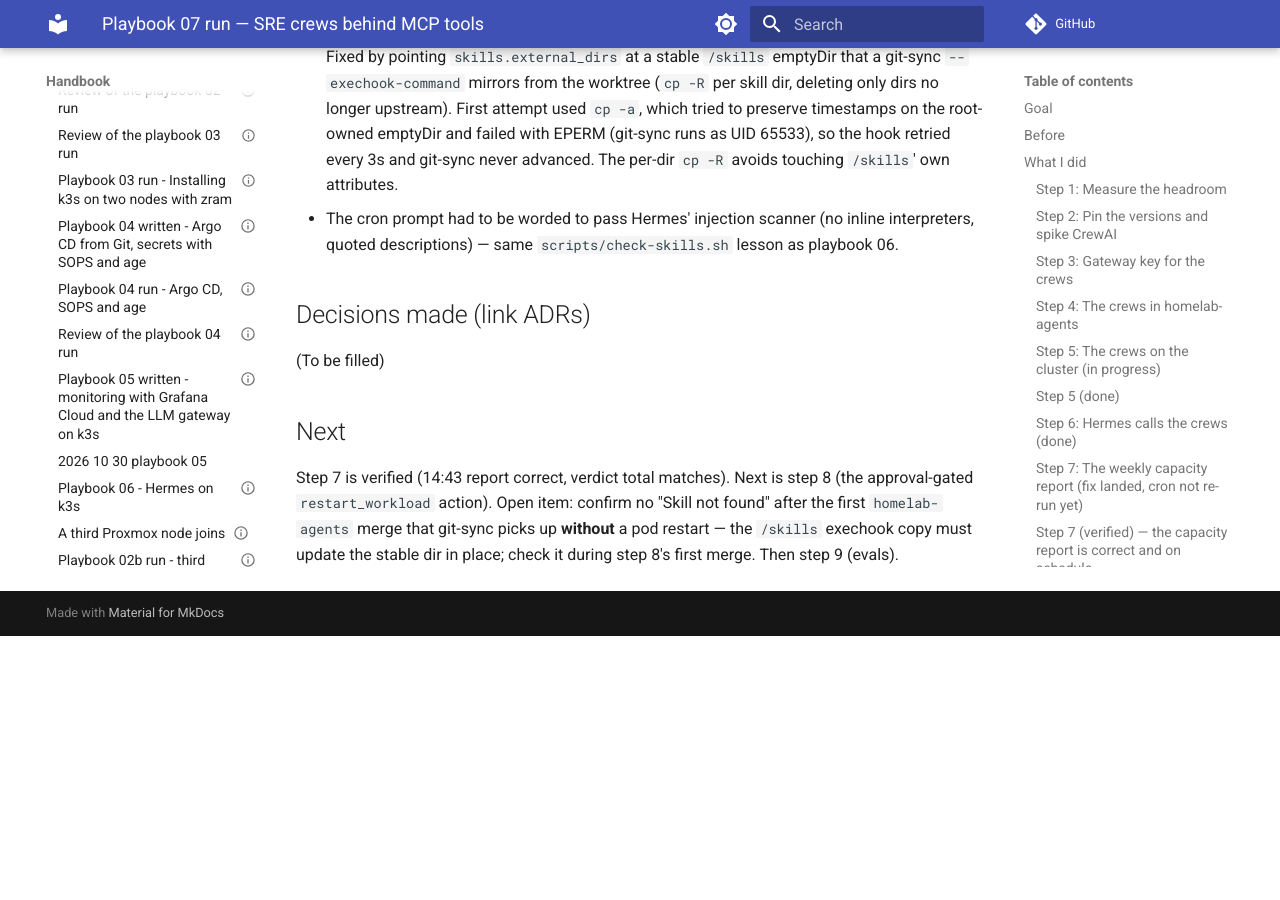
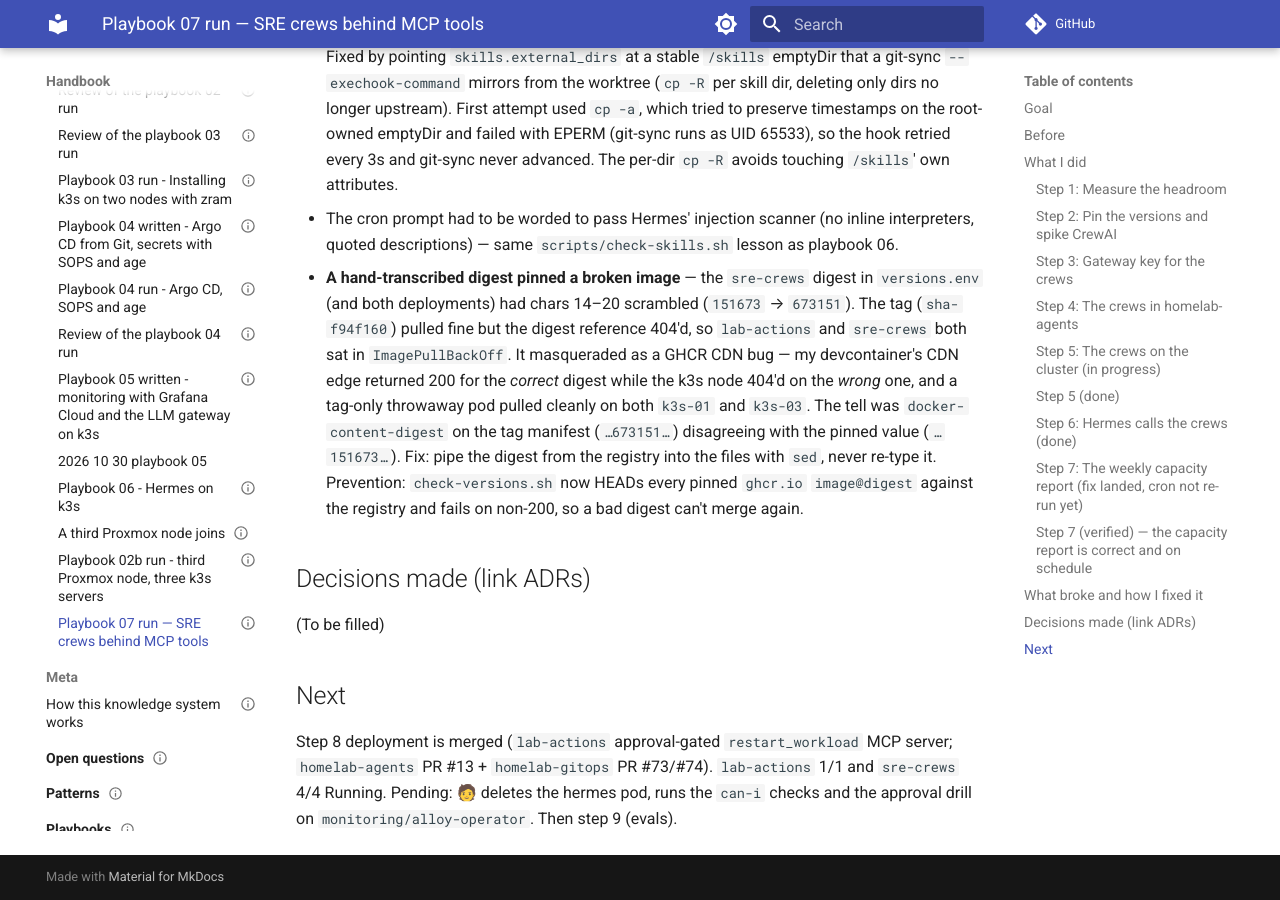
Before and after one commit to ssaav5-ai-labs/handbook, an MkDocs documentation site: the page built from docs/journal/2026/2026-11-09-playbook-07.md, in a window 1280 px wide and 900 px high, scrolled down 6255 px. Built offline with MkDocs 1.6.1 and Material for MkDocs 9.7.7, drawn with Linux system fonts in a browser that asks for light colours; comment, search, counter and statistics services are not loaded; before the commit the page ends 6891 px from its top, so only the background shows below that.

Commit message:
playbook 07: record step 8 deploy and the scrambled-digest lesson (#31)

```diff
--- a/docs/journal/2026/2026-11-09-playbook-07.md
+++ b/docs/journal/2026/2026-11-09-playbook-07.md
@@ -6,7 +6,7 @@ domain: ai-stack
 tags: [crewai, mcp, agents, sre, hermes, kubernetes, grafana-cloud, litellm]
 status: active
 created: 2026-11-09
-updated: 2026-11-12
+updated: 2026-11-13
 visibility: public
 reuse: lab-specific
 blog: candidate
@@ -111,9 +111,10 @@ Created virtual key `crews` (`fast`,`code`, 5 USD/30d, 20 rpm). Confirmed in key
 - `sre-crews-reader` couldn't query datasources with just the Grafana Viewer role; it needed the datasource "Query" permission granted explicitly.
 - Hermes kept resolving `skills.external_dirs` to a git-sync worktree path that git-sync later deleted on its next `--link` swap, so `capacity-report`/`lab-status` read "Skill not found". Fixed by pointing `skills.external_dirs` at a stable `/skills` emptyDir that a git-sync `--exechook-command` mirrors from the worktree (`cp -R` per skill dir, deleting only dirs no longer upstream). First attempt used `cp -a`, which tried to preserve timestamps on the root-owned emptyDir and failed with EPERM (git-sync runs as UID 65533), so the hook retried every 3s and git-sync never advanced. The per-dir `cp -R` avoids touching `/skills`' own attributes.
 - The cron prompt had to be worded to pass Hermes' injection scanner (no inline interpreters, quoted descriptions) — same `scripts/check-skills.sh` lesson as playbook 06.
+- **A hand-transcribed digest pinned a broken image** — the `sre-crews` digest in `versions.env` (and both deployments) had chars 14–20 scrambled (`151673` → `673151`). The tag (`sha-f94f160`) pulled fine but the digest reference 404'd, so `lab-actions` and `sre-crews` both sat in `ImagePullBackOff`. It masqueraded as a GHCR CDN bug — my devcontainer's CDN edge returned 200 for the *correct* digest while the k3s node 404'd on the *wrong* one, and a tag-only throwaway pod pulled cleanly on both `k3s-01` and `k3s-03`. The tell was `docker-content-digest` on the tag manifest (`…673151…`) disagreeing with the pinned value (`…151673…`). Fix: pipe the digest from the registry into the files with `sed`, never re-type it. Prevention: `check-versions.sh` now HEADs every pinned `ghcr.io` `image@digest` against the registry and fails on non-200, so a bad digest can't merge again.
 
 ## Decisions made (link ADRs)
 (To be filled)
 
 ## Next
-Step 7 is verified (14:43 report correct, verdict total matches). Next is step 8 (the approval-gated `restart_workload` action). Open item: confirm no "Skill not found" after the first `homelab-agents` merge that git-sync picks up **without** a pod restart — the `/skills` exechook copy must update the stable dir in place; check it during step 8's first merge. Then step 9 (evals).
+Step 8 deployment is merged (`lab-actions` approval-gated `restart_workload` MCP server; `homelab-agents` PR #13 + `homelab-gitops` PR #73/#74). `lab-actions` 1/1 and `sre-crews` 4/4 Running. Pending: 🧑 deletes the hermes pod, runs the `can-i` checks and the approval drill on `monitoring/alloy-operator`. Then step 9 (evals).
```
